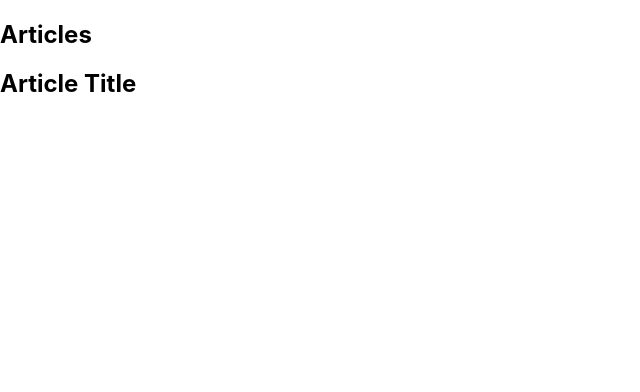
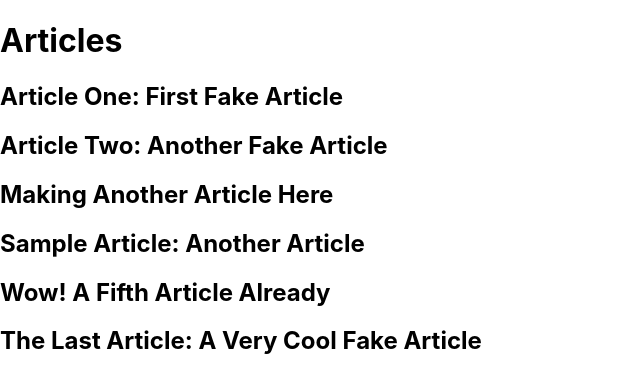
Before and after one commit to jokamanlee/Dynamic-Web-Exercise-One, a React (Create React App) app: page / in a window 1280 px wide. Shown: the top 392 px of the page, without its empty margins (0-640 px from the left). Built offline with nearby package versions, Linux system fonts and the light colour scheme.

Commit message:
Add in data

```diff
--- a/src/components/ArticleCard.js
+++ b/src/components/ArticleCard.js
@@ -1,9 +1,10 @@
 import React from "react";
 
-function ArticleCard() {
+function ArticleCard({ articleData }) {
+  console.log("articleData", articleData);
   return (
     <div>
-      <h2>Article Title</h2>
+      <h2>{articleData.title}</h2>
     </div>
   );
 }
--- a/src/containers/ArticleListing.js
+++ b/src/containers/ArticleListing.js
@@ -1,15 +1,20 @@
 import React from "react";
 //Component Imports
 import ArticleCard from "../components/ArticleCard";
+//Data Imports
+import Data from "../components/data";
 
 function ArticleListing() {
+  //props  = sends data through the flow of the components...
   return (
-    <section>
+    <main>
       <header>
         <h1>Articles</h1>
-        <ArticleCard />
       </header>
-    </section>
+      {Data.map((article, i) => (
+        <ArticleCard key={i} articleData={article} />
+      ))}
+    </main>
   );
 }
 
```
